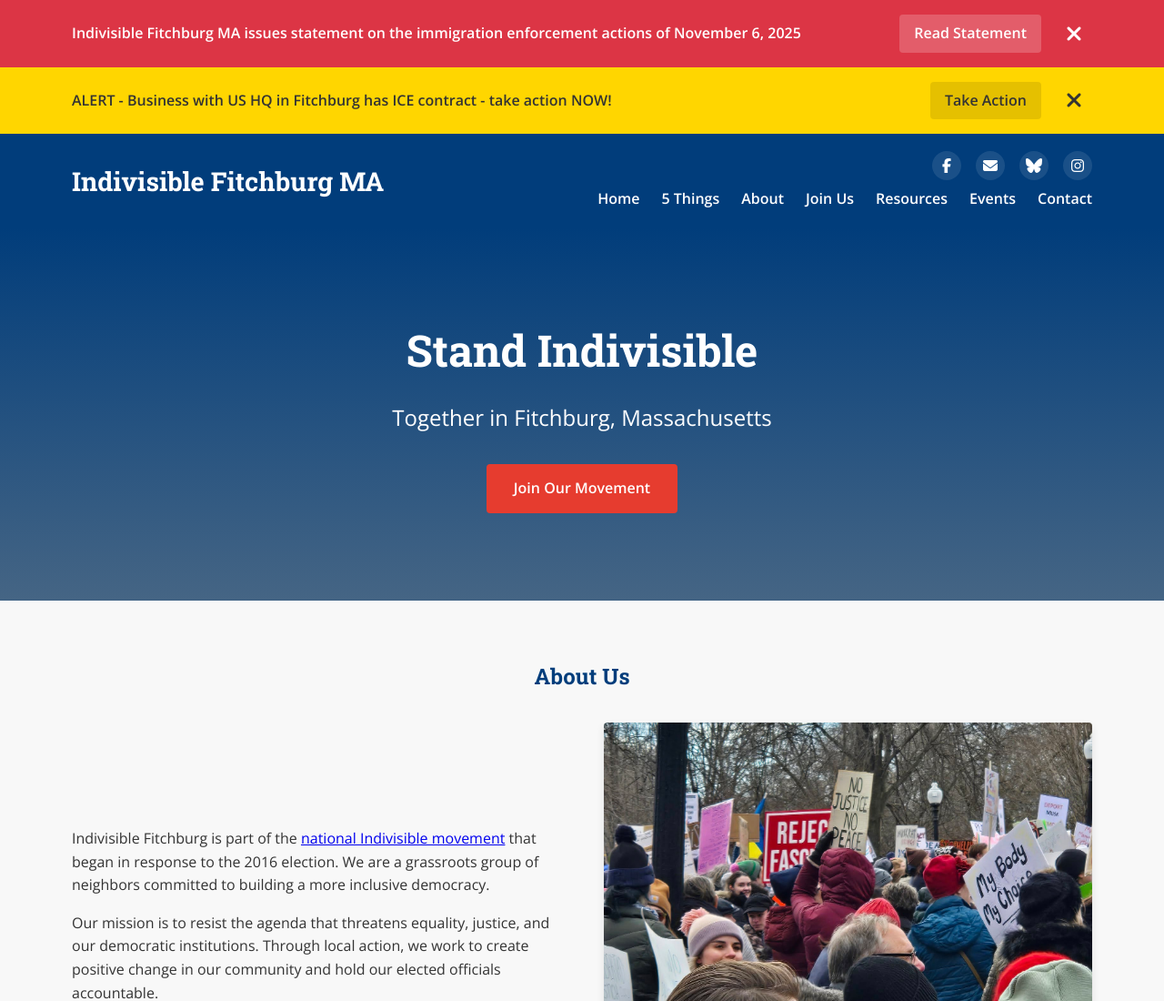
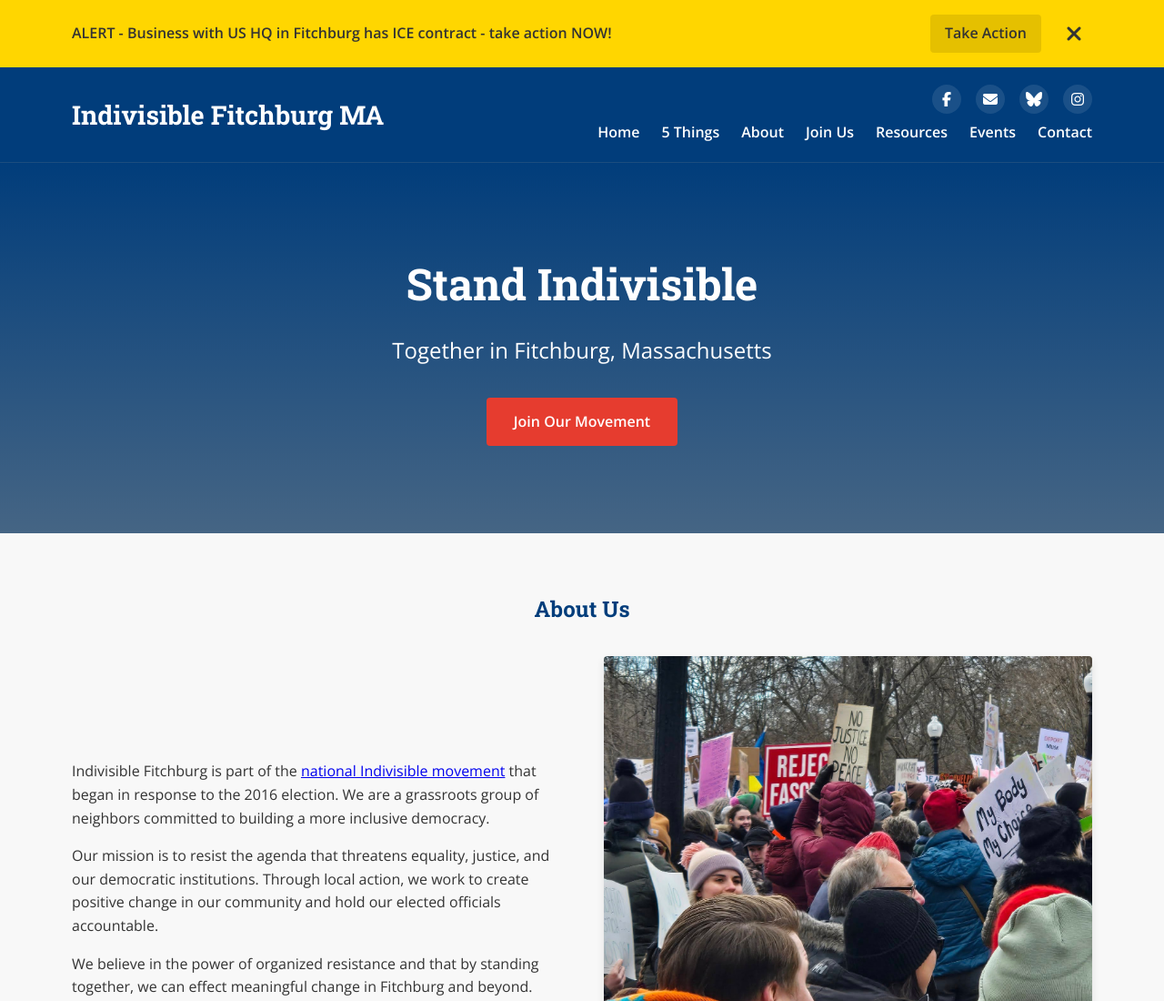
Before and after one commit to corkupine/indivisiblefitchburgma.org, a website: page index.html in a window 1280 px wide. Shown: the top 1100 px of the page at 91% size. Drawn offline with nearby package versions, Linux system fonts and the light colour scheme.

Commit message:
remove statement

```diff
--- a/index.html
+++ b/index.html
@@ -9,7 +9,7 @@
     <link href="https://fonts.googleapis.com/css2?family=Open+Sans:wght@400;600;700&family=Roboto+Slab:wght@400;700&display=swap" rel="stylesheet">
 </head>
 <body>
-    <div id="notification-banner" class="notification-banner">
+    <!-- <div id="notification-banner" class="notification-banner">
         <div class="container">
             <div class="notification-content">
                 <p>Indivisible Fitchburg MA issues statement on the immigration enforcement actions of November 6, 2025</p>
@@ -19,7 +19,7 @@
                 <i class="fas fa-times"></i>
             </button>
         </div>
-    </div>
+    </div> -->
 
     <div id="notification-banner-yellow" class="notification-banner notification-banner-yellow">
         <div class="container">
```
